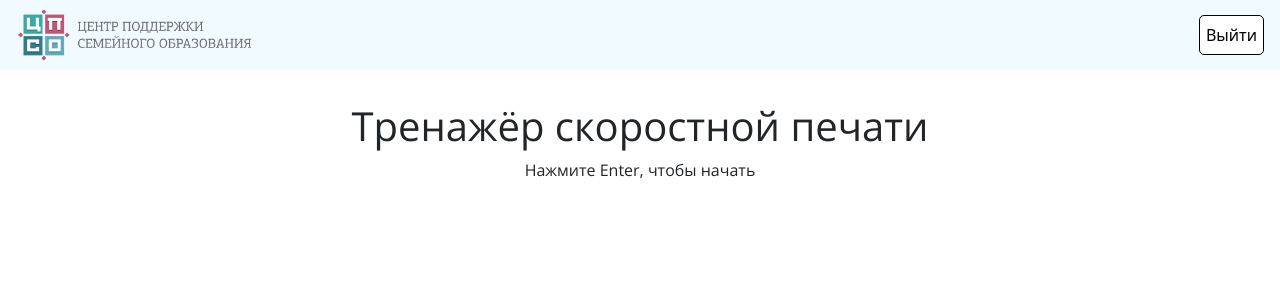
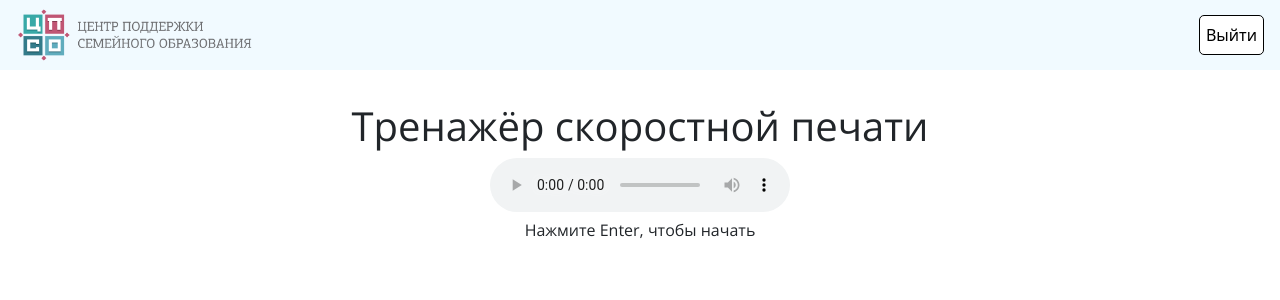
Before and after one commit to senak322/simulator, a React (Create React App) app: page /signin in a window 1280 px wide. Both pictures are taken after typing "Sample", "Sample123" into the empty fields and a click on the button "Войти". Shown: the top 300 px of the page. Built offline with nearby package versions, Linux system fonts and the light colour scheme.

Commit message:
add music

```diff
--- a/src/components/Main/Main.js
+++ b/src/components/Main/Main.js
@@ -5,7 +5,15 @@ function Main({ isGameStarted, buttonsToGame, countRight, countError }) {
   return (
     <main className="main">
       <h1>Тренажёр скоростной печати</h1>
-      {isGameStarted && <p>Вводите на клавиатуре буквы начиная с крайней левой</p>}
+      <div>
+        <audio controls>
+          <source src="https://575506.selcdn.ru/Методические%20Материалы/Аудио.%20Панель%204,%20Алгебра%209%20класс.mp3" type="audio/mpeg" />
+        </audio>
+      </div>
+
+      {isGameStarted && (
+        <p>Вводите на клавиатуре буквы начиная с крайней левой</p>
+      )}
       {isGameStarted && <p>Правильно: {countRight}</p>}
       {isGameStarted && <p>Ошибки: {countError}</p>}
       {!isGameStarted && <p>Нажмите Enter, чтобы начать</p>}
@@ -20,7 +28,13 @@ function Main({ isGameStarted, buttonsToGame, countRight, countError }) {
             })
           : ""}
       </div>
+      {/* <script>
+        document.querySelector('audio').addEventListener("play", () => {
+
+        })
+      </script> */}
     </main>
+
   );
 }
 
```
